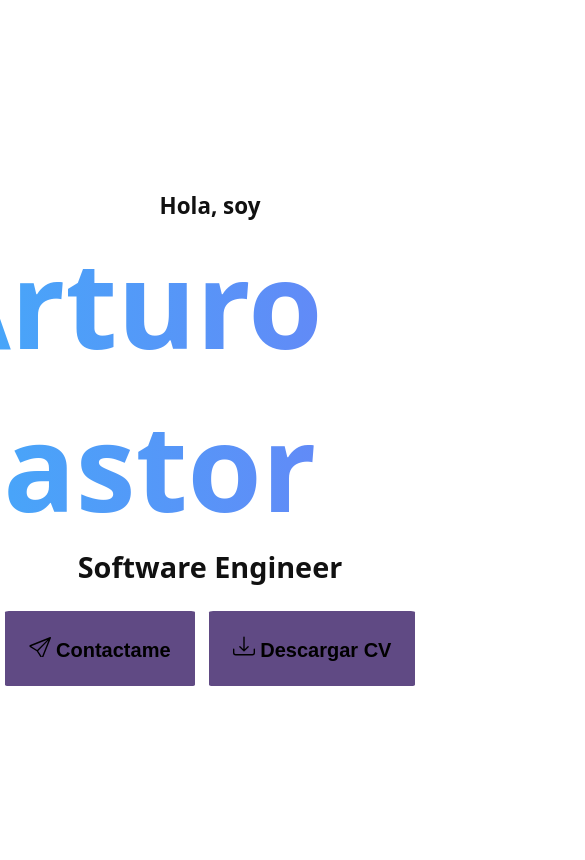
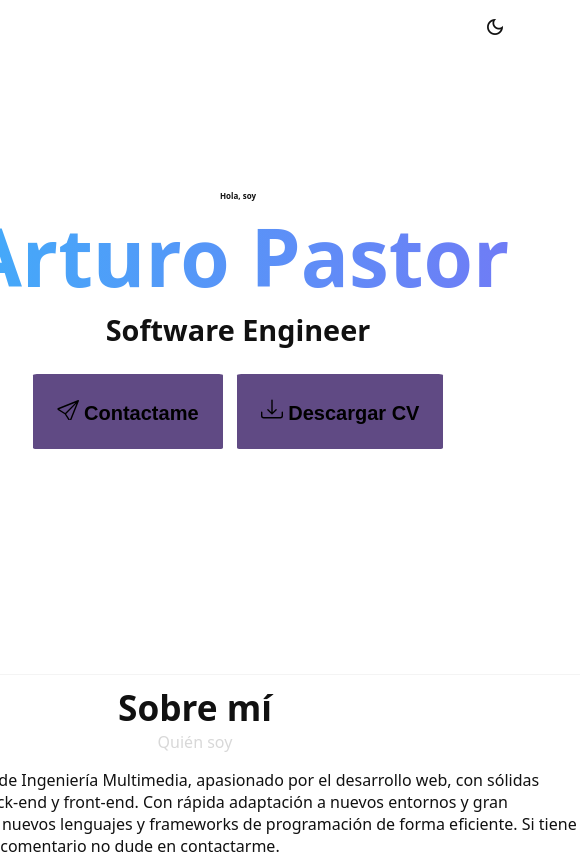
Before and after one commit to ArthurDev123/mi-portfolio, an Astro site: page / in a window 390 px wide. Shown: the top 860 px of the page, 585 px wide, since content can reach past the window. Built offline with nearby package versions, Linux system fonts and the light colour scheme; Astro itself is replaced by a stand-in of ours.

```diff
--- a/src/components/Navbar.astro
+++ b/src/components/Navbar.astro
@@ -49,4 +49,12 @@
   li:hover {
     color: #604a84; /* un turquesa para destacar */
   }
+  @media (max-width: 768px) {
+    nav{
+      gap: 15rem;
+    }
+    ul{
+      gap:1rem
+    }
+  }
 </style>
--- a/src/pages/index.astro
+++ b/src/pages/index.astro
@@ -126,6 +126,27 @@
     color: #d8d8d8;
     font-size: 1rem;
   }
+  @media (max-width: 768px) {
+   h1{
+    font-size: 5rem;
+   }
+   #hero {
+    margin: 0;
+    padding: 0;
+    display: flex;
+    flex-direction: column;
+    align-items: center;
+    margin-right: 2rem;
+  }
+
+  #hero h2 {
+    margin: 0;
+    font-size: .5rem;
+    font-weight: bold;
+  }
+
+
+  }
   @keyframes gradientMove {
     0% {
       background-position: 0% 50%;
```
